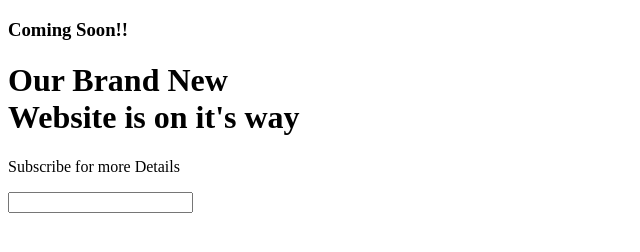
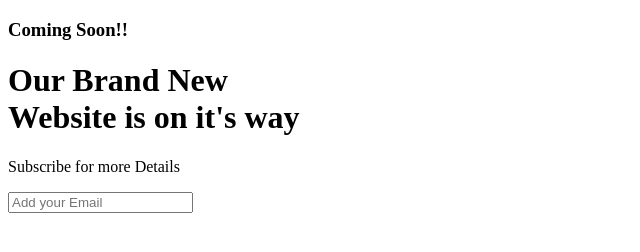
Before and after one commit to IT21314742/Working-Email-subscription, a plain HTML site: page index.html in a window 1280 px wide. Shown: the full height of the page, 0-640 px from the left. Drawn offline with Linux system fonts and the light colour scheme.

Commit message:
Update HTML
add html

```diff
--- a/index.html
+++ b/index.html
@@ -13,7 +13,7 @@
         <p>Subscribe for more Details</p>
 
         <form name="submit-to-google-sheet">
-            <input type="email" name="email" placeholder="">
+            <input type="email" name="email" placeholder="Add your Email">
         </form>
     </div>
 
```
